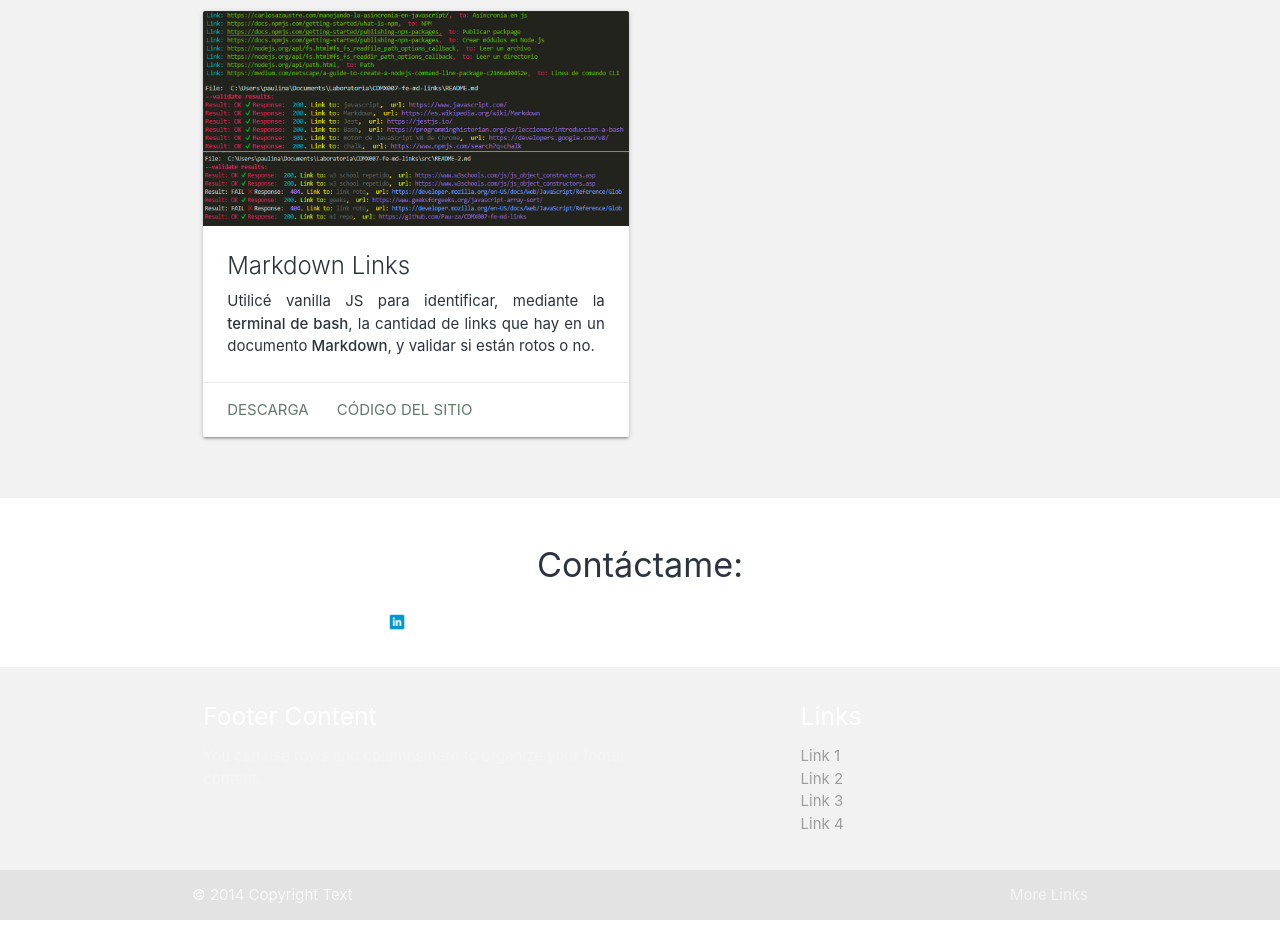
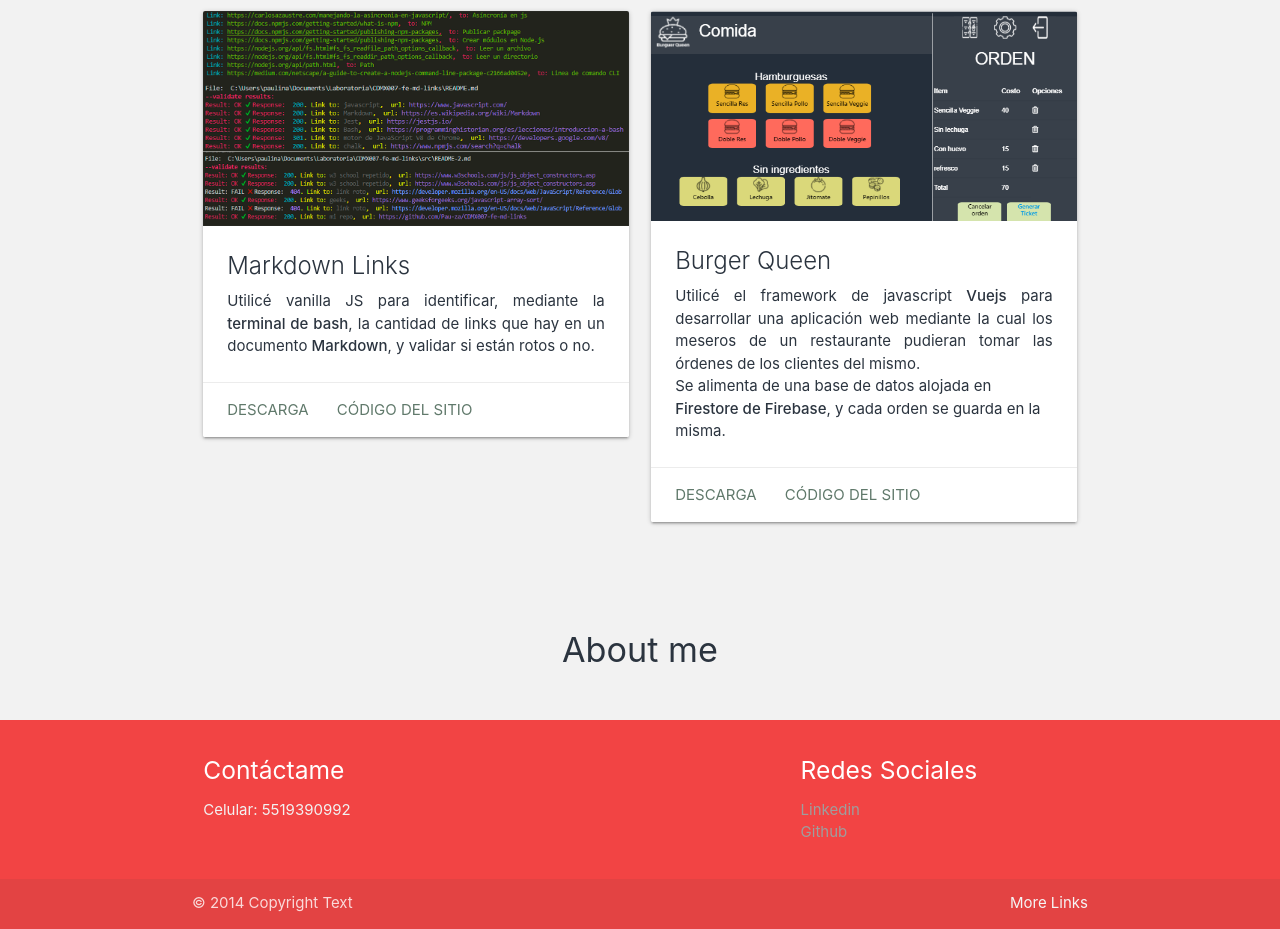
Before and after one commit to Pau-za/portafolio, a website: page src/index.html in a window 1280 px wide. Shown: the part 1345-2274 px from the top of the page. Drawn offline with Linux system fonts and the light colour scheme; a web font is replaced by a local one.

Commit message:
completa el footer con mi información de contacto, y la sección de los proyectos con el de burger queen. Ahora debo agregar la información de about me.

```diff
--- a/src/css/style.css
+++ b/src/css/style.css
@@ -37,12 +37,12 @@
   cursor: pointer;
 }
 
-.projects-cards {
+/* .projects-cards {
   display: flex;
   align-items: center;
   justify-content: space-evenly;
   margin-left: 7%;
-}
+} */
 
 .justify {
   text-align: justify;
@@ -104,7 +104,7 @@
   margin-top: -3%;
 }
 
-#start {
+#start, #aboutme {
   background-color: #F2F2F2;
 }
 
@@ -134,6 +134,10 @@
   width: 5%;
 }
 
+#s-icon{
+  width: 5%;
+}
+
 @media screen and (max-width: 600px) {
   .projects-cards {
     display: unset;
--- a/src/index.html
+++ b/src/index.html
@@ -15,6 +15,7 @@
 
 
 
+
   <meta name="viewport" content="width=device-width, initial-scale=1.0" />
 </head>
 
@@ -23,7 +24,7 @@
   <div class="navbar-fixed">
     <nav class="nav-extended">
       <div class="nav-wrapper">
-        <a href="#" class="brand-logo"><img src="../assets/icons/pauza_only_icon.png" alt="pauza-logo"
+        <a href="#" class="brand-logo"><img src="../assets/icons/pauza_only_icon_dark.png" alt="pauza-logo"
             width="110 px"></a>
       </div>
       <div class="nav-content">
@@ -162,44 +163,59 @@
               </p>
             </div>
             <div class="card-action">
-                <a href="https://www.npmjs.com/package/markdown-find-links" target="blank"
-                  class="pointer">Descarga</a>
-                <a href="https://github.com/Pau-za/CDMX007-fe-md-links" target="blank"
-                  class="pointer">Código del sitio</a>
+              <a href="https://www.npmjs.com/package/markdown-find-links" target="blank" class="pointer">Descarga</a>
+              <a href="https://github.com/Pau-za/CDMX007-fe-md-links" target="blank" class="pointer">Código del
+                sitio</a>
             </div>
           </div>
         </div>
 
+        <div class="col s12 m6 l6">
+          <div class="card">
+            <div class="card-image">
+              <img src="../assets/projects_images/bq.PNG" class="responsive-img">
+            </div>
+            <div class="card-content">
+              <div class="card-title">Burger Queen</div>
+              <p class="justify">Utilicé el framework de javascript <strong>Vuejs</strong> para desarrollar una
+                aplicación web mediante la cual los meseros de un restaurante pudieran tomar las órdenes de los clientes
+                del mismo.
+              </p>
+              <p>Se alimenta de una base de datos alojada en <strong>Firestore de Firebase</strong>, y cada orden se
+                guarda en la misma.</p>
+            </div>
+            <div class="card-action">
+              <a href="https://www.npmjs.com/package/markdown-find-links" target="blank" class="pointer">Descarga</a>
+              <a href="https://github.com/Pau-za/CDMX007-fe-md-links" target="blank" class="pointer">Código del
+                sitio</a>
+            </div>
+          </div>
+        </div>
       </div>
 
 
   </section>
 
-  <section id="contact">
-    <h4>Contáctame:</h4>
-    <div class="webs">
-      <a href="https://www.linkedin.com/in/pau-za/" target="blank"><img id="linkedin" src="../assets/icons/linkedin.png"
-          alt="linkedin" title="Linkedin"></a>
+  <section id="aboutme">
+    <h4>About me</h4>
 
-    </div>
-    <!-- <a href="https://www.linkedin.com/in/pau-za/" target="blank"><img src="../assets/icons/linkedin.png" alt="linkedin"
-        title="Linkedin"></a> -->
   </section>
 
-  <footer class="page-footer">
+  <footer class="page-footer" id="contact">
     <div class="container">
       <div class="row">
         <div class="col l6 s12">
-          <h5 class="white-text">Footer Content</h5>
-          <p class="grey-text text-lighten-4">You can use rows and columns here to organize your footer content.</p>
+          <h5 class="white-text">Contáctame</h5>
+          <ul>
+            <li>Celular: 5519390992</li>
+          </ul>
+
         </div>
         <div class="col l4 offset-l2 s12">
-          <h5 class="white-text">Links</h5>
+          <h5 class="white-text">Redes Sociales</h5>
           <ul>
-            <li><a class="grey-text text-lighten-3" href="#!">Link 1</a></li>
-            <li><a class="grey-text text-lighten-3" href="#!">Link 2</a></li>
-            <li><a class="grey-text text-lighten-3" href="#!">Link 3</a></li>
-            <li><a class="grey-text text-lighten-3" href="#!">Link 4</a></li>
+            <li><a class="grey-text text-lighten-3" href="https://www.linkedin.com/in/pau-za/" target="blank">Linkedin</a></li>
+            <li><a class="grey-text text-lighten-3" href="https://github.com/Pau-za" target="blank">Github</a></li>
           </ul>
         </div>
       </div>
@@ -215,7 +231,7 @@
   <script type="javascript" src="./js/index.js"></script>
   <script type="text/javascript" src="js/materialize.js"></script>
   <script type="text/javascript" src="js/materialize.min.js"></script>
-
+  <script src="https://kit.fontawesome.com/df5ee5378b.js"></script>
 </body>
 </body>
 
```
Also changed, not shown: assets/icons/pauza_only_icon_dark.png (added), assets/projects_images/bq.PNG (added), src/css/materialize.min.css. Lines whose indentation alone changed are shown as unchanged.
